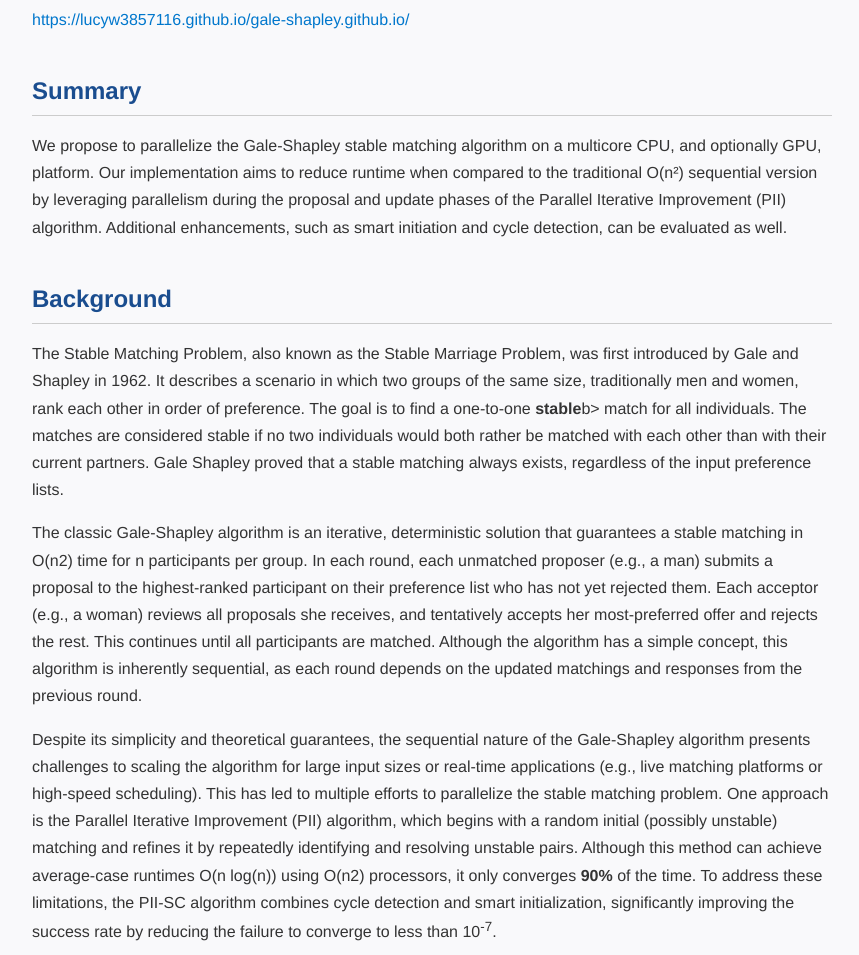
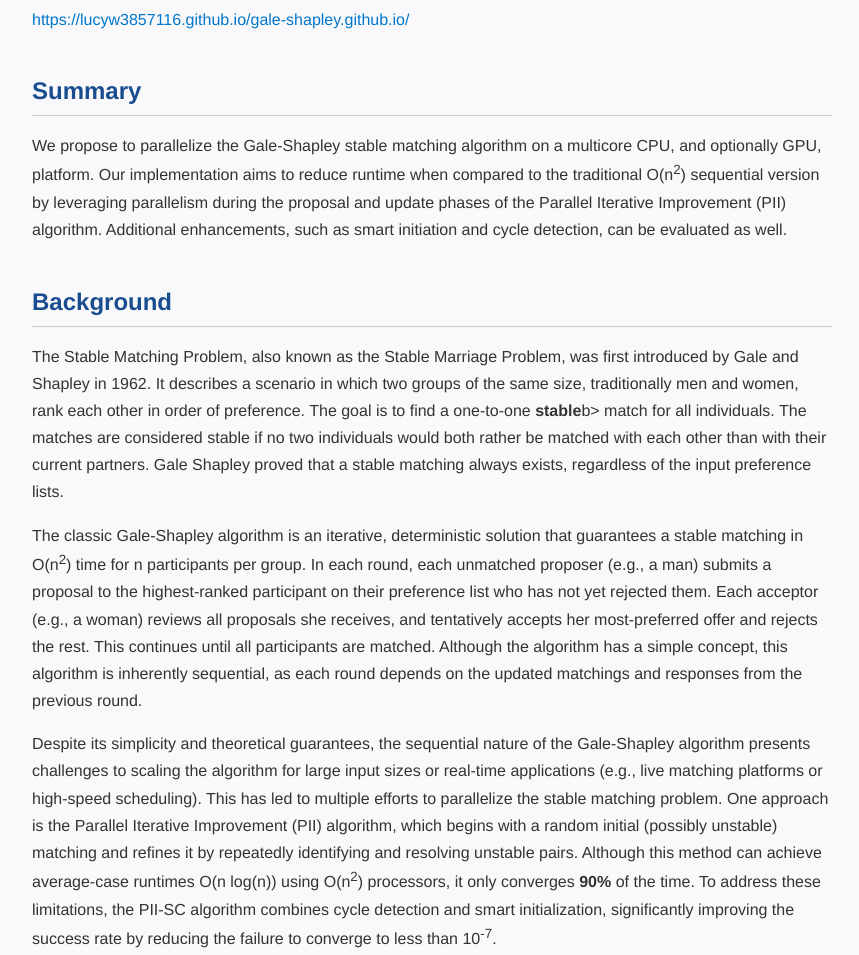
Before and after one commit to lucyw3857116/gale-shapley.github.io, a plain HTML site: page proposal.html in a window 1280 px wide. Shown: the part 360-1315 px from the top of the page, without its empty margins (208-1067 px from the left). Drawn offline with Linux system fonts and the light colour scheme.

Commit message:
Update proposal.html (changed formatting of n^2)

```diff
--- a/proposal.html
+++ b/proposal.html
@@ -16,13 +16,13 @@
   <p><a href="https://lucyw3857116.github.io/gale-shapley.github.io/">https://lucyw3857116.github.io/gale-shapley.github.io/</a></p>
 
   <h2>Summary</h2>
-  <p>We propose to parallelize the Gale-Shapley stable matching algorithm on a multicore CPU, and optionally GPU, platform. Our implementation aims to reduce runtime when compared to the traditional O(n²) sequential version by leveraging parallelism during the proposal and update phases of the Parallel Iterative Improvement (PII) algorithm. Additional enhancements, such as smart initiation and cycle detection, can be evaluated as well. </p>
+  <p>We propose to parallelize the Gale-Shapley stable matching algorithm on a multicore CPU, and optionally GPU, platform. Our implementation aims to reduce runtime when compared to the traditional O(n<sup>2</sup>) sequential version by leveraging parallelism during the proposal and update phases of the Parallel Iterative Improvement (PII) algorithm. Additional enhancements, such as smart initiation and cycle detection, can be evaluated as well. </p>
   <h2>Background</h2>
   <p>The Stable Matching Problem, also known as the Stable Marriage Problem, was first introduced by Gale and Shapley in 1962. It describes a scenario in which two groups of the same size, traditionally men and women, rank each other in order of preference. The goal is to find a one-to-one <b>stable</b>b> match for all individuals. The matches are considered stable if no two individuals would both rather be matched with each other than with their current partners. Gale Shapley proved that a stable matching always exists, regardless of the input preference lists.</p>
 
-  <p>The classic Gale-Shapley algorithm is an iterative, deterministic solution that guarantees a stable matching in O(n2) time for n participants per group. In each round, each unmatched proposer (e.g., a man) submits a proposal to the highest-ranked participant on their preference list who has not yet rejected them. Each acceptor (e.g., a woman) reviews all proposals she receives, and tentatively accepts her most-preferred offer and rejects the rest. This continues until all participants are matched. Although the algorithm has a simple concept, this algorithm is inherently sequential, as each round depends on the updated matchings and responses from the previous round. </p>
+  <p>The classic Gale-Shapley algorithm is an iterative, deterministic solution that guarantees a stable matching in O(n<sup>2</sup>) time for n participants per group. In each round, each unmatched proposer (e.g., a man) submits a proposal to the highest-ranked participant on their preference list who has not yet rejected them. Each acceptor (e.g., a woman) reviews all proposals she receives, and tentatively accepts her most-preferred offer and rejects the rest. This continues until all participants are matched. Although the algorithm has a simple concept, this algorithm is inherently sequential, as each round depends on the updated matchings and responses from the previous round. </p>
 
-  <p>Despite its simplicity and theoretical guarantees, the sequential nature of the Gale-Shapley algorithm presents challenges to scaling the algorithm for large input sizes or real-time applications (e.g., live matching platforms or high-speed scheduling). This has led to multiple efforts to parallelize the stable matching problem. One approach is the Parallel Iterative Improvement (PII) algorithm, which begins with a random initial (possibly unstable) matching and refines it by repeatedly identifying and resolving unstable pairs. Although this method can achieve average-case runtimes O(n log(n)) using O(n2) processors, it only converges <b>90%</b> of the time. To address these limitations, the PII-SC algorithm combines cycle detection and smart initialization, significantly improving the success rate by reducing the failure to converge to less than 10<sup>-7</sup>.</p>
+  <p>Despite its simplicity and theoretical guarantees, the sequential nature of the Gale-Shapley algorithm presents challenges to scaling the algorithm for large input sizes or real-time applications (e.g., live matching platforms or high-speed scheduling). This has led to multiple efforts to parallelize the stable matching problem. One approach is the Parallel Iterative Improvement (PII) algorithm, which begins with a random initial (possibly unstable) matching and refines it by repeatedly identifying and resolving unstable pairs. Although this method can achieve average-case runtimes O(n log(n)) using O(n<sup>2</sup>) processors, it only converges <b>90%</b> of the time. To address these limitations, the PII-SC algorithm combines cycle detection and smart initialization, significantly improving the success rate by reducing the failure to converge to less than 10<sup>-7</sup>.</p>
 
   <p>We aim to implement and investigate tradeoffs in synchronization, communication patterns, and scalability for the sequential, PII, and PII-SC algorithms. </p>
 
@@ -35,7 +35,7 @@
       </ul>
     <li><strong>Processor Scalability and Resource Constraints</strong></li>
       <ul>
-        <li>The Parallel Iterative Improvement (PII) variant of Gale-Shapley achieves good runtime by assuming the availability of O(n2) processors. However, this is impractical for most real-world systems, where the number of available CPU threads or GPU cores is much smaller. Adapting these highly parallel algorithms to real hardware requires either reducing the number of concurrent threads or finding a method to map logical threads to physical cores while maintaining performance.</li>
+        <li>The Parallel Iterative Improvement (PII) variant of Gale-Shapley achieves good runtime by assuming the availability of O(n<sup>2</sup>) processors. However, this is impractical for most real-world systems, where the number of available CPU threads or GPU cores is much smaller. Adapting these highly parallel algorithms to real hardware requires either reducing the number of concurrent threads or finding a method to map logical threads to physical cores while maintaining performance.</li>
       </ul>
     <li><strong>Synchronization and Communication Overhead</strong></li>
       <ul>
@@ -96,7 +96,7 @@
     </ul>
     <li>Thread Efficiency under Sublinear Thread Counts</li>
     <ul>
-      <li>We will experiment with configurations where the number of threads is significantly lower than n2, using batching and shared work queues to simulate real-world hardware constraints. This will help us study how the algorithm degrades under limited resources. </li>
+      <li>We will experiment with configurations where the number of threads is significantly lower than n<sup>2</sup>, using batching and shared work queues to simulate real-world hardware constraints. This will help us study how the algorithm degrades under limited resources. </li>
     </ul>
     <li>Data Sensitivity Experiments</li>
     <ul>
```
